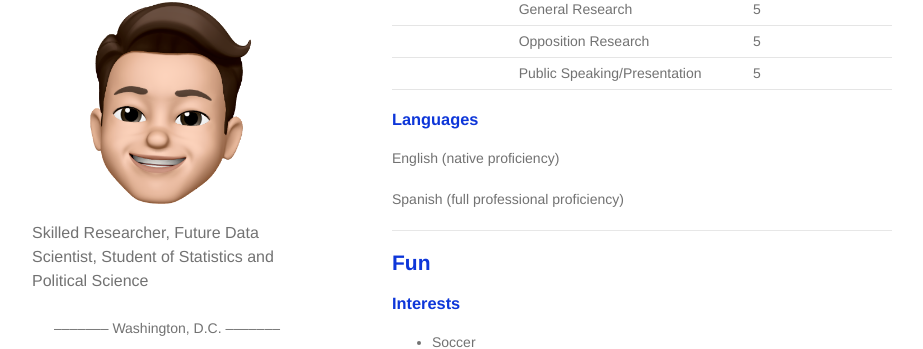
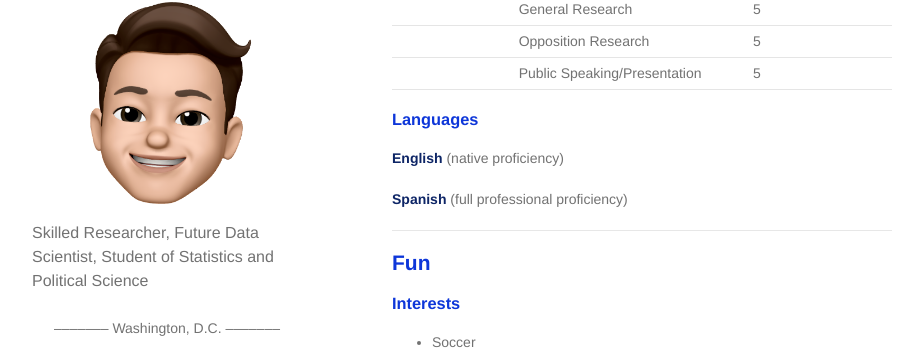
Before and after one commit to JVOsteen/JVOsteen.github.io, a Jekyll site: the page built from index.md, in a window 1280 px wide and 900 px high, scrolled down 2348 px. Shown: the part 110-459 px from the top of the window, without its empty margins (178-1101 px from the left). Built offline with Jekyll 4.4.1, drawn with Linux system fonts in a browser that asks for light colours; our own code applies the rules of GitHub Pages for plain Markdown files.

```diff
--- a/index.md
+++ b/index.md
@@ -103,9 +103,9 @@ _*_ Course in progress
 
 ### Languages
 
-English (native proficiency)
+**English** (native proficiency)
 
-Spanish (full professional proficiency)
+**Spanish** (full professional proficiency)
 
 ***
 
```
